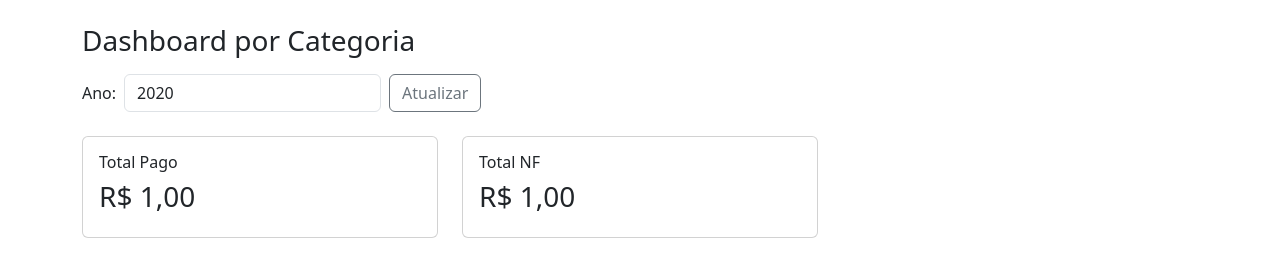
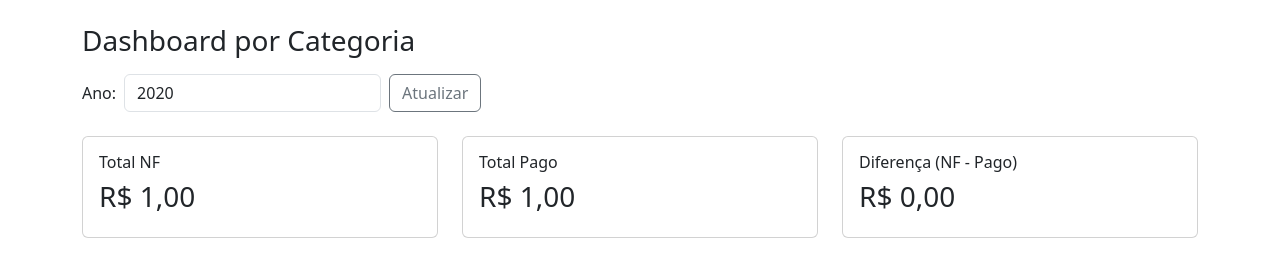
Before and after one commit to mourawaldson/reforma, a PHP site: template dashboards/views/dashboard/category.php in a window 1280 px wide. Shown: the part 56-318 px from the top of the page. Run offline with PHP 8.4, Linux system fonts and the light colour scheme; the template is opened without the code that fills it: most values are stand-ins (such as "Sample title", 1, 10 or a date in 2020).

Commit message:
Switch paid and nf positions

```diff
--- a/dashboards/views/dashboard/category.php
+++ b/dashboards/views/dashboard/category.php
@@ -13,20 +13,35 @@
     </div>
 </form>
 
+<?php
+    $totalPaid = $data['summary']['total_paid'] ?? 0;
+    $totalNf   = $data['summary']['total_nf'] ?? 0;
+    // Diferença entre NF e pago (NF - Pago)
+    $diffNfPaid = $totalNf - $totalPaid;
+?>
+
 <div class="row mb-4">
     <div class="col-md-4">
         <div class="card">
             <div class="card-body">
-                <h6>Total Pago</h6>
-                <h3>R$ <?php echo number_format($data['summary']['total_paid'], 2, ',', '.'); ?></h3>
+                <h6>Total NF</h6>
+                <h3>R$ <?php echo number_format($totalNf, 2, ',', '.'); ?></h3>
             </div>
         </div>
     </div>
     <div class="col-md-4">
         <div class="card">
             <div class="card-body">
-                <h6>Total NF</h6>
-                <h3>R$ <?php echo number_format($data['summary']['total_nf'], 2, ',', '.'); ?></h3>
+                <h6>Total Pago</h6>
+                <h3>R$ <?php echo number_format($totalPaid, 2, ',', '.'); ?></h3>
+            </div>
+        </div>
+    </div>
+    <div class="col-md-4">
+        <div class="card">
+            <div class="card-body">
+                <h6>Diferença (NF - Pago)</h6>
+                <h3>R$ <?php echo number_format($diffNfPaid, 2, ',', '.'); ?></h3>
             </div>
         </div>
     </div>
```
